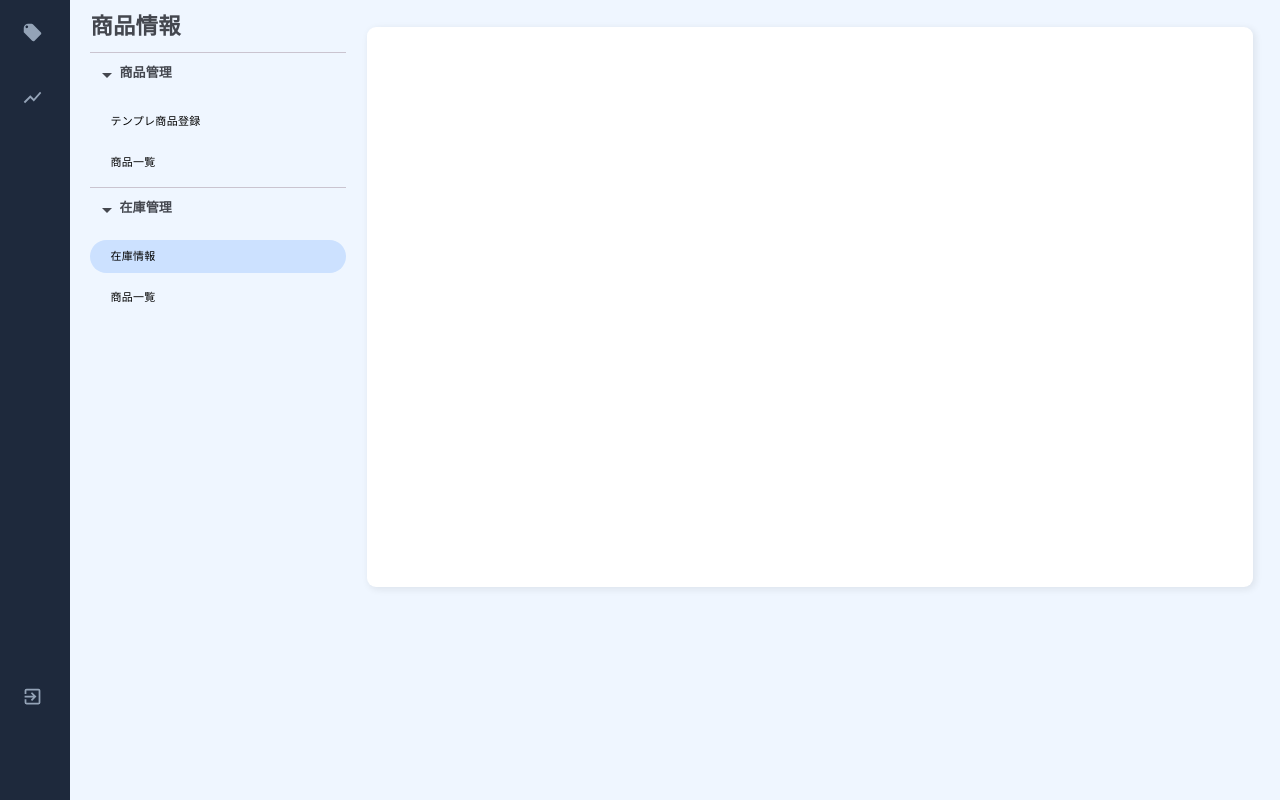
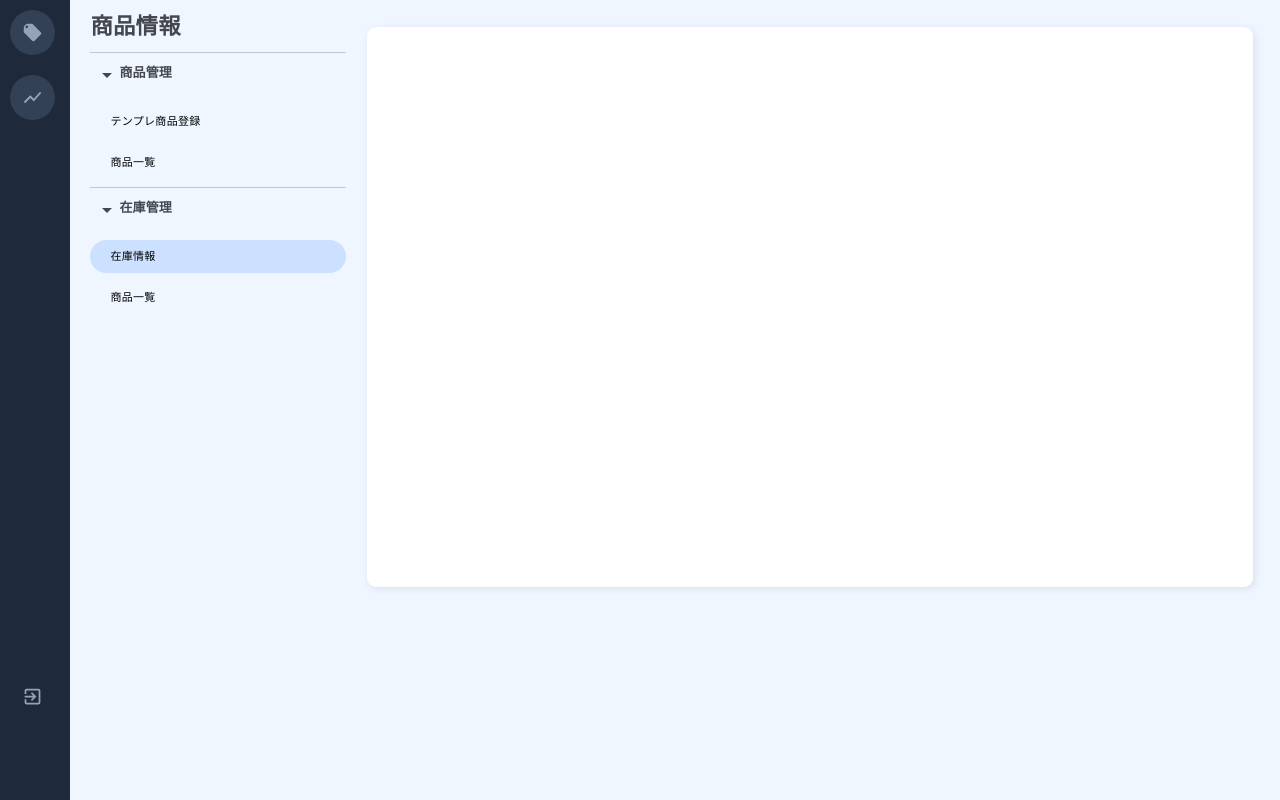
Before and after one commit to 2022-HEW/casebox, a Next.js app: page /admin/stock in a window 1280 px wide. Built offline with nearby package versions, Linux system fonts and the light colour scheme.

Commit message:
fix:style

```diff
--- a/src/components/admin/common/globalNav/index.tsx
+++ b/src/components/admin/common/globalNav/index.tsx
@@ -50,7 +50,7 @@ export const GlobalNav = () => {
     >
       <Grid item>
         <LocalOfferIcon
-          {...(router.pathname === "/admin/product"
+          {...(!router.pathname.includes("/admin/chart")
             ? ICON_VARIANT
             : NEW_ICON_VARIANT)}
           onClick={() => handleClickIcon("/admin/product")}
@@ -58,7 +58,7 @@ export const GlobalNav = () => {
       </Grid>
       <Grid item xs={8.75}>
         <ShowChartIcon
-          {...(router.pathname === "/admin/chart"
+          {...(!router.pathname.includes("/admin/product")
             ? ICON_VARIANT
             : NEW_ICON_VARIANT)}
           onClick={() => handleClickIcon("/admin/chart")}
@@ -79,13 +79,13 @@ export const GlobalNav = () => {
               alignItems={"center"}
               sx={{ width: "60vw", height: "50vh" }}
             >
-              <Grid xs={5} item/>
+              <Grid xs={5} item />
               <Grid item>
                 <Button
                   onClick={handleLogout}
                   color={"error"}
                   variant="contained"
-                  sx={{ fontSize: "1.3rem" ,width:"20vw"}}
+                  sx={{ fontSize: "1.3rem", width: "20vw" }}
                 >
                   ログアウト
                 </Button>
@@ -94,8 +94,7 @@ export const GlobalNav = () => {
                 <Button
                   onClick={handleClose}
                   variant="text"
-                  sx={{ fontSize: "1.3rem" ,width:"20vw", color: "#222" }}
-
+                  sx={{ fontSize: "1.3rem", width: "20vw", color: "#222" }}
                 >
                   キャンセル
                 </Button>
```
